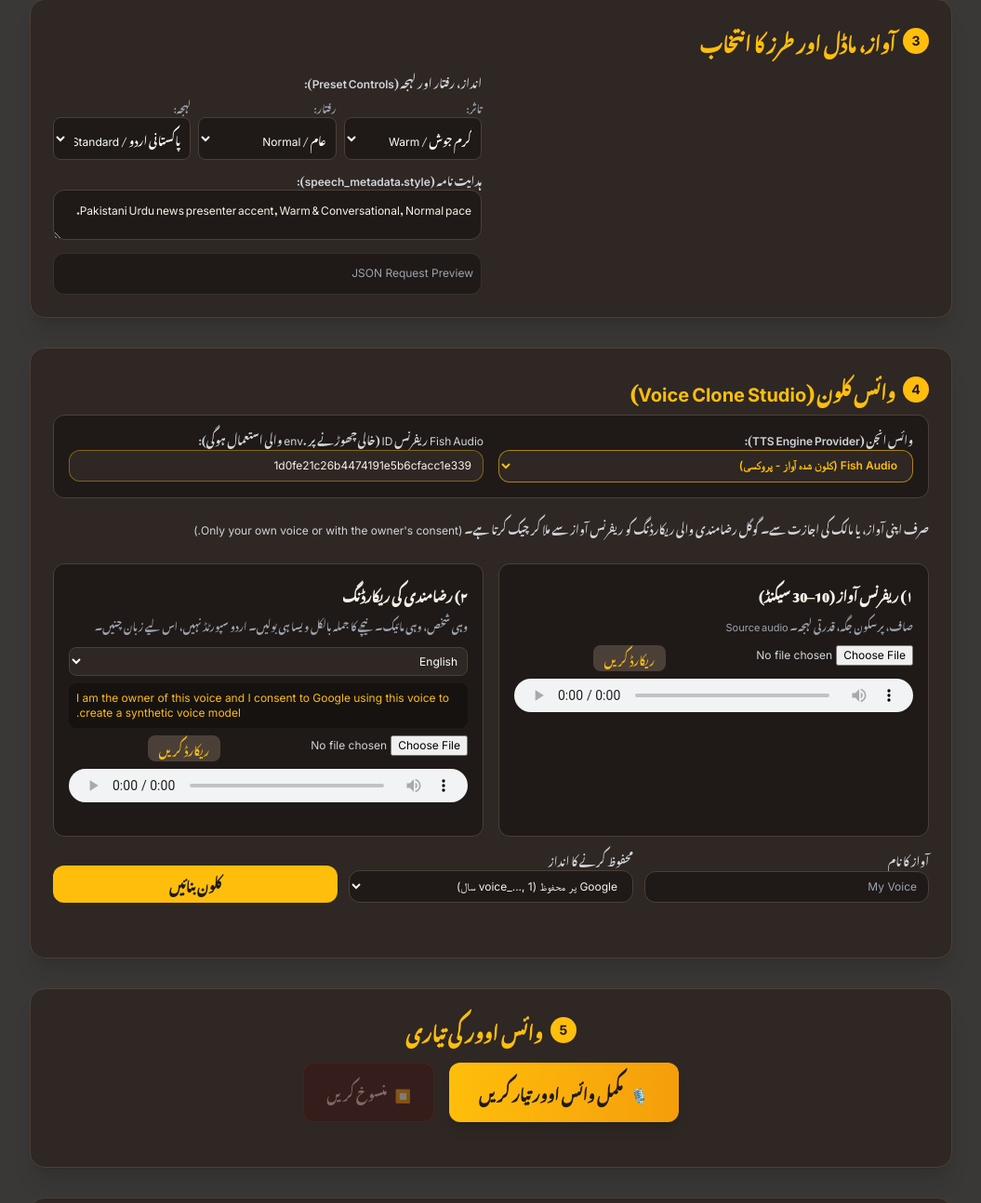
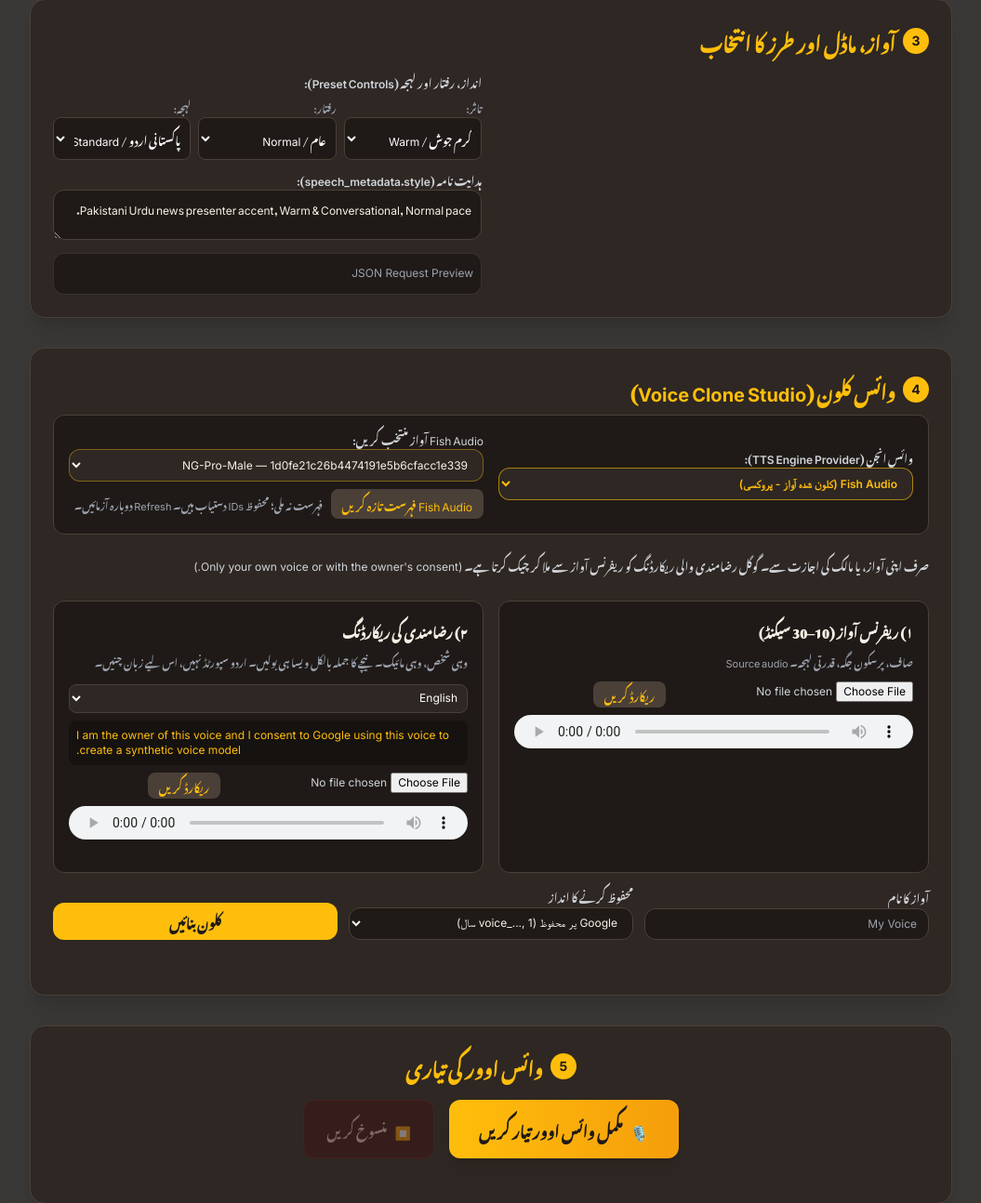
Before and after one commit to Moon060781/ng-it-tool, a PHP site: page /VO/studio.html in a window 1280 px wide. Shown: the part 1145-2439 px from the top of the page at 93% size, without its empty margins (112-1167 px from the left). Run offline with PHP 8.4, Linux system fonts and the light colour scheme; some libraries are stand-ins or nearby versions; some web fonts are replaced.

Commit message:
feat(VO): add Fish Audio voice selector
List the authenticated account's Fish Audio models through the server-side proxy. Replace the reference ID text field with a refreshable selector, keep the existing default and Noor_ur_hi voices available, and persist the selected ID locally. Keep the Fish API key on the server.

```diff
--- a/VO/fish_tts.php
+++ b/VO/fish_tts.php
@@ -128,6 +128,58 @@ if ($action === 'create_model') {
     exit;
 }
 
+if ($action === 'list_models') {
+    $query = http_build_query([
+        'self' => 'true',
+        'page_size' => 100,
+        'page_number' => 1,
+    ]);
+    $ch = curl_init('https://api.fish.audio/model?' . $query);
+    curl_setopt_array($ch, [
+        CURLOPT_HTTPGET => true,
+        CURLOPT_RETURNTRANSFER => true,
+        CURLOPT_CONNECTTIMEOUT => 10,
+        CURLOPT_TIMEOUT => 30,
+        CURLOPT_HTTPHEADER => [
+            'Authorization: Bearer ' . $key,
+            'Accept: application/json',
+        ],
+    ]);
+    $response = curl_exec($ch);
+    $error = curl_error($ch);
+    $status = (int) curl_getinfo($ch, CURLINFO_HTTP_CODE);
+    curl_close($ch);
+
+    if ($response === false) failRequest(502, 'Fish Audio connection failed: ' . $error);
+    if ($status >= 400) upstreamError($response, $status);
+
+    $result = json_decode($response, true);
+    if (!is_array($result) || !is_array($result['items'] ?? null)) {
+        failRequest(502, 'Fish Audio returned an invalid model list.');
+    }
+
+    $models = [];
+    foreach ($result['items'] as $item) {
+        if (!is_array($item)) continue;
+        $id = trim((string) ($item['_id'] ?? $item['id'] ?? ''));
+        if ($id === '' || strlen($id) > 128 || preg_match('/[\x00-\x1F\x7F]/', $id)) continue;
+        $title = trim((string) ($item['title'] ?? ''));
+        if ($title === '') $title = 'Fish Audio voice';
+        $models[] = [
+            'id' => $id,
+            'title' => $title,
+        ];
+    }
+
+    header('Content-Type: application/json; charset=utf-8');
+    echo json_encode([
+        'models' => $models,
+        'count' => count($models),
+        'has_more' => (bool) ($result['has_more'] ?? false),
+    ], JSON_UNESCAPED_UNICODE | JSON_UNESCAPED_SLASHES | JSON_INVALID_UTF8_SUBSTITUTE);
+    exit;
+}
+
 if ($action !== 'tts') failRequest(400, 'Unsupported Fish Audio action.');
 $text = trim((string) ($input['text'] ?? ''));
 $referenceId = trim((string) ($input['reference_id'] ?? $env['FISH_REFERENCE_ID'] ?? ''));
--- a/VO/studio.html
+++ b/VO/studio.html
@@ -366,8 +366,15 @@
 
           <!-- Fish Audio Reference ID Input -->
           <div id="fishRefBox" class="hidden">
-            <label class="block text-xs text-gray-300 mb-1">Fish Audio ریفرنس ID (خالی چھوڑنے پر .env والی استعمال ہوگی):</label>
-            <input type="text" id="fishRefInput" maxlength="64" autocomplete="off" value="1d0fe21c26b4474191e5b6cfacc1e339" placeholder="Fish Audio reference ID" class="w-full bg-[#2E2723] border border-[#FFBE0B]/40 rounded-xl px-3 py-2 text-xs text-[#F7F2E7] font-inter dir-ltr" />
+            <label for="fishRefInput" class="block text-xs text-gray-300 mb-1">Fish Audio آواز منتخب کریں:</label>
+            <select id="fishRefInput" autocomplete="off" class="w-full bg-[#2E2723] border border-[#FFBE0B]/40 rounded-xl px-3 py-2 text-xs text-[#F7F2E7] font-inter dir-ltr">
+              <option value="1d0fe21c26b4474191e5b6cfacc1e339" selected>NG-Pro-Male — 1d0fe21c26b4474191e5b6cfacc1e339</option>
+              <option value="88ca0be4f6974b9eba468133908f3601">Noor_ur_hi — 88ca0be4f6974b9eba468133908f3601</option>
+            </select>
+            <div class="mt-2 flex flex-wrap items-center gap-2">
+              <button type="button" id="btnRefreshFishVoices" onclick="loadFishVoices(true)" class="px-3 py-2 bg-[#4B4038] hover:bg-[#65564B] text-[#FFBE0B] rounded-lg text-xs">Fish Audio فہرست تازہ کریں</button>
+              <span id="fishVoiceStatus" role="status" class="text-[11px] text-gray-400">محفوظ آوازیں دستیاب ہیں۔</span>
+            </div>
           </div>
         </div>
       </div>
@@ -732,12 +739,24 @@
       }
     };
 
+    const FISH_VOICE_PRESETS = [
+      { id: '1d0fe21c26b4474191e5b6cfacc1e339', title: 'NG-Pro-Male' },
+      { id: '88ca0be4f6974b9eba468133908f3601', title: 'Noor_ur_hi' }
+    ];
+    let fishVoicesRequest = null;
+
     window.addEventListener('DOMContentLoaded', () => {
       initVoiceDropdown();
       loadStoredSettings();
       updateScriptStats();
       updateStylePromptFromPresets();
       updatePayloadPreview();
+      const fishRefSelect = document.getElementById('fishRefInput');
+      if (fishRefSelect) {
+        fishRefSelect.addEventListener('change', () => {
+          try { localStorage.setItem('ng_voice_fish_reference_id', fishRefSelect.value); } catch (_) { /* optional */ }
+        });
+      }
       toggleEngineUI();
 
       const scriptInput = document.getElementById('scriptInput');
@@ -762,6 +781,87 @@
       if (geminiVoiceBox) geminiVoiceBox.classList.toggle('hidden', isFish);
       if (customVoiceBox) customVoiceBox.classList.toggle('hidden', isFish);
       if (fishRefBox) fishRefBox.classList.toggle('hidden', !isFish);
+      if (isFish) loadFishVoices();
+    }
+
+    async function loadFishVoices(force = false) {
+      const select = document.getElementById('fishRefInput');
+      const status = document.getElementById('fishVoiceStatus');
+      const refreshButton = document.getElementById('btnRefreshFishVoices');
+      if (!select) return;
+      if (fishVoicesRequest) return fishVoicesRequest;
+      if (!force && select.dataset.loaded === 'true') return;
+
+      let savedId = '';
+      try { savedId = localStorage.getItem('ng_voice_fish_reference_id') || ''; } catch (_) { /* optional */ }
+      const selectedId = savedId || select.value || FISH_VOICE_PRESETS[0].id;
+      if (status) status.textContent = 'Fish Audio کی آوازیں لوڈ ہو رہی ہیں...';
+      if (refreshButton) refreshButton.disabled = true;
+
+      fishVoicesRequest = (async () => {
+        try {
+          const response = await fetch('fish_tts.php', {
+            method: 'POST',
+            headers: { 'Content-Type': 'application/json' },
+            body: JSON.stringify({ action: 'list_models' })
+          });
+          const data = await response.json().catch(() => ({}));
+          if (!response.ok) throw new Error('HTTP ' + response.status);
+
+          const voices = new Map();
+          FISH_VOICE_PRESETS.forEach(voice => voices.set(voice.id, voice));
+          const models = Array.isArray(data.models) ? data.models : [];
+          models.forEach(model => {
+            const id = String(model && model.id || '').trim();
+            if (!id || id.length > 128 || /[\u0000-\u001f\u007f]/.test(id)) return;
+            const preset = FISH_VOICE_PRESETS.find(voice => voice.id === id);
+            const title = preset ? preset.title : (String(model.title || 'Fish Audio voice').trim() || 'Fish Audio voice');
+            voices.set(id, { id, title });
+          });
+          let latestSavedId = '';
+          try { latestSavedId = localStorage.getItem('ng_voice_fish_reference_id') || ''; } catch (_) { /* optional */ }
+          const preferredId = latestSavedId || select.value || selectedId;
+          if (preferredId && !voices.has(preferredId)) {
+            voices.set(preferredId, { id: preferredId, title: 'محفوظ انتخاب' });
+          }
+
+          select.replaceChildren();
+          voices.forEach(voice => {
+            const option = document.createElement('option');
+            option.value = voice.id;
+            option.textContent = `${voice.title} (${voice.id})`;
+            select.appendChild(option);
+          });
+          select.value = voices.has(preferredId) ? preferredId : FISH_VOICE_PRESETS[0].id;
+          select.dataset.loaded = 'true';
+          try { localStorage.setItem('ng_voice_fish_reference_id', select.value); } catch (_) { /* optional */ }
+          if (status) {
+            status.textContent = models.length
+              ? `Fish Audio سے ${models.length} آوازیں ملیں۔`
+              : 'اکاؤنٹ کی فہرست خالی؛ محفوظ IDs دستیاب ہیں۔';
+          }
+        } catch (_) {
+          if (status) status.textContent = 'فہرست نہ ملی؛ محفوظ IDs دستیاب ہیں۔ Refresh دوبارہ آزمائیں۔';
+        } finally {
+          if (refreshButton) refreshButton.disabled = false;
+        }
+      })();
+
+      try { await fishVoicesRequest; } finally { fishVoicesRequest = null; }
+    }
+
+    function setFishVoiceSelection(id, title) {
+      const select = document.getElementById('fishRefInput');
+      if (!select || !id) return;
+      let option = Array.from(select.options).find(item => item.value === id);
+      if (!option) {
+        option = document.createElement('option');
+        option.value = id;
+        select.appendChild(option);
+      }
+      option.textContent = `${title || 'Fish Audio voice'} (${id})`;
+      select.value = id;
+      try { localStorage.setItem('ng_voice_fish_reference_id', id); } catch (_) { /* optional */ }
     }
 
     function initVoiceDropdown() {
@@ -2011,7 +2111,7 @@
             if (!id && typeof d === 'string') id = d;
 
             if (!id) throw new Error('Fish Audio کا جواب: ' + JSON.stringify(d));
-            $('fishRefInput').value = id;
+            setFishVoiceSelection(id, name);
           } else {
             // Create Voice Model using Gemini API
             if (!clips.consent) { say('vc-msg-create', 'Gemini کے لیے رضامندی آڈیو بھی درکار ہے۔', 'err'); return; }
```
